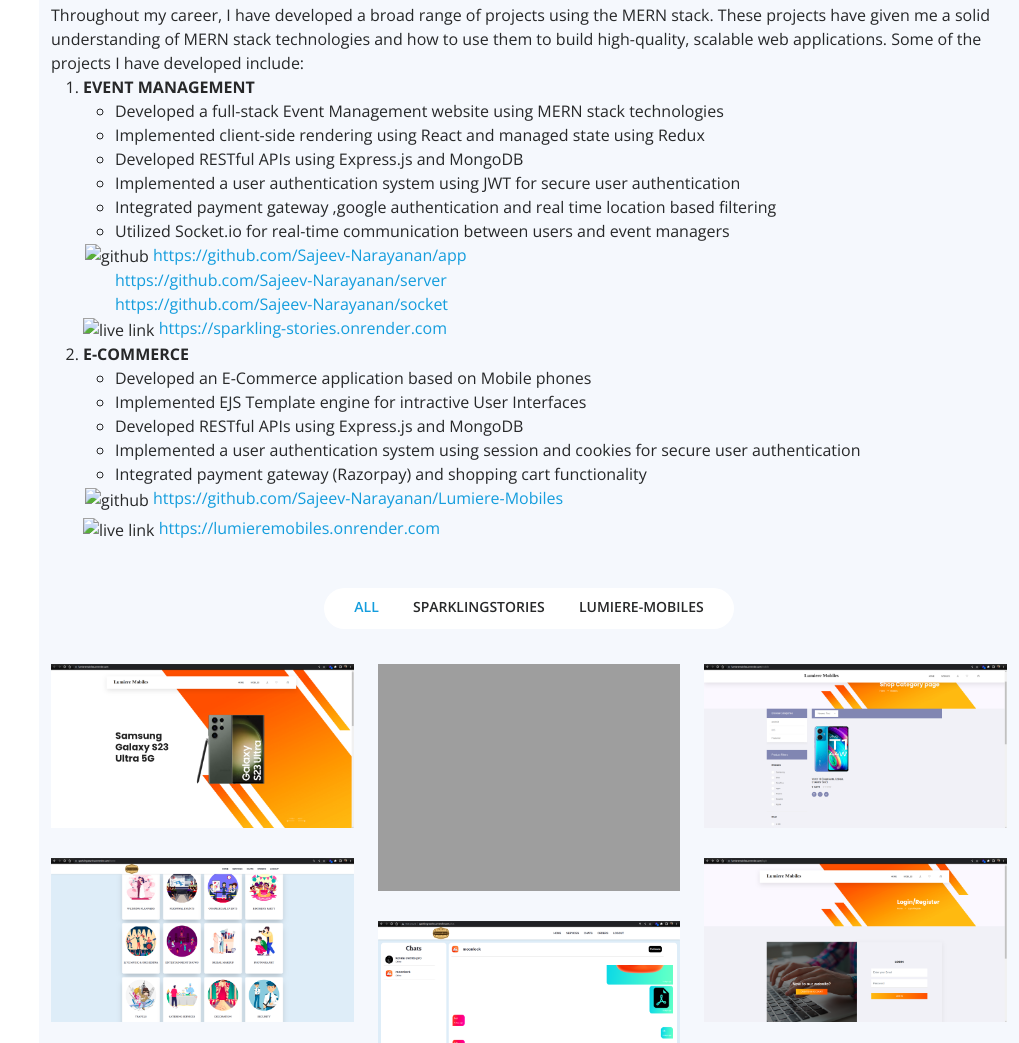
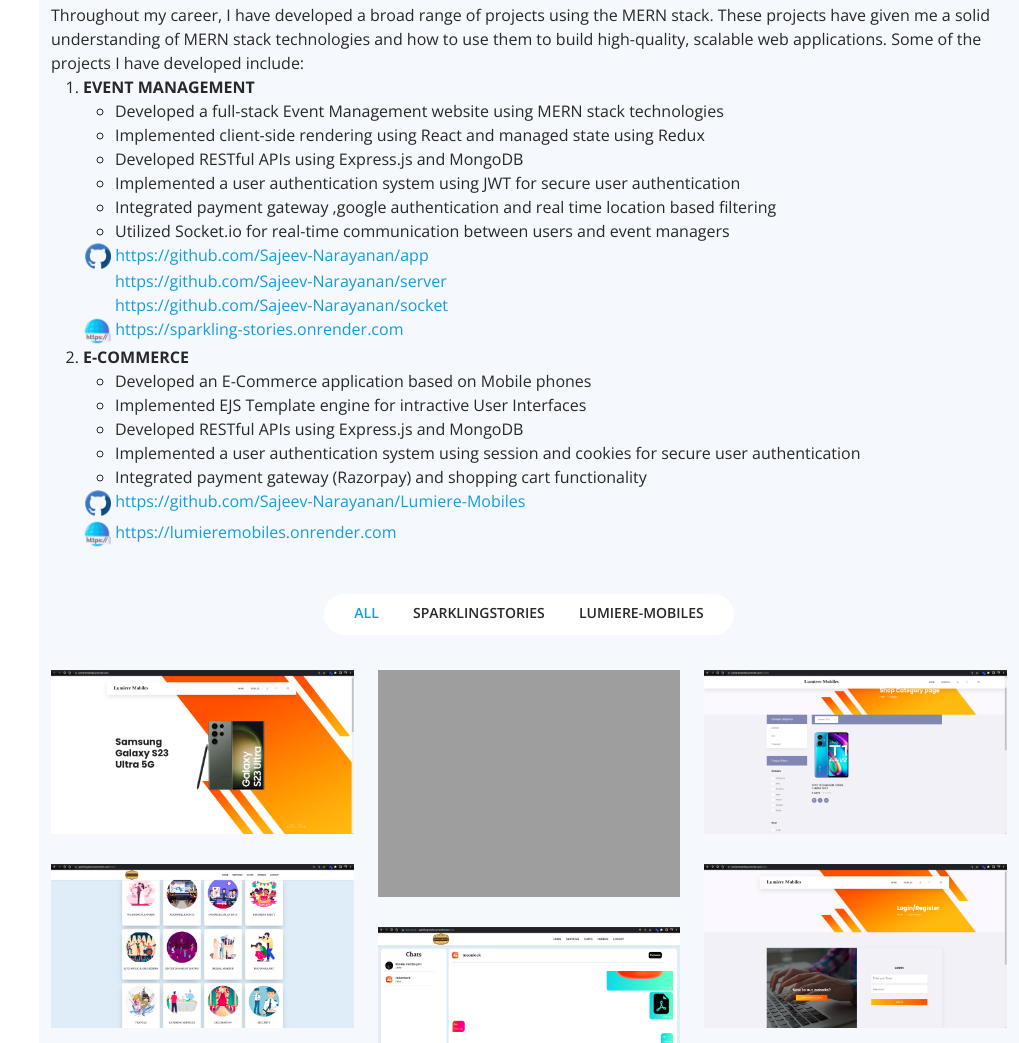
Before and after one commit to Sajeev-Narayanan/sajeevnarayanan, a plain HTML site: page index.html in a window 1280 px wide. Shown: the part 3260-4303 px from the top of the page, without its empty margins (261-1280 px from the left). Drawn offline with nearby package versions, Linux system fonts and the light colour scheme; the site is published under a folder, as on GitHub Pages, so addresses that start at the root find nothing.

Commit message:
image error fixed

```diff
--- a/index.html
+++ b/index.html
@@ -382,7 +382,7 @@
                 <li>Integrated payment gateway ,google authentication and real time location based filtering</li>
                 <li>Utilized Socket.io for real-time communication between users and event managers</li>
                 <li type="none">
-                  <img style="margin-left: -30px;" src="/assets/img/github (2).png" alt="github" width="26px">
+                  <img style="margin-left: -30px;" src="assets/img/github (2).png" alt="github" width="26px">
                   <a href="https://github.com/Sajeev-Narayanan/app"
                     target="_blank">https://github.com/Sajeev-Narayanan/app</a><br>
                   <a href="https://github.com/Sajeev-Narayanan/server"
@@ -391,7 +391,7 @@
                     target="_blank">https://github.com/Sajeev-Narayanan/socket</a>
                 </li>
                 <li type="none">
-                  <img style="margin-left: -32px;" src="/assets/img/web-link.png" alt="live link" width="28px">
+                  <img style="margin-left: -32px;" src="assets/img/web-link.png" alt="live link" width="28px">
                   <a href="https://sparkling-stories.onrender.com"
                     target="_blank">https://sparkling-stories.onrender.com</a>
                 </li>
@@ -408,12 +408,12 @@
                 </li>
                 <li>Integrated payment gateway (Razorpay) and shopping cart functionality</li>
                 <li type="none">
-                  <img style="margin-left: -30px;" src="/assets/img/github (2).png" alt="github" width="26px">
+                  <img style="margin-left: -30px;" src="assets/img/github (2).png" alt="github" width="26px">
                   <a href="https://github.com/Sajeev-Narayanan/Lumiere-Mobiles"
                     target="_blank">https://github.com/Sajeev-Narayanan/Lumiere-Mobiles</a>
                 </li>
                 <li type="none" style="margin-top: 4px;">
-                  <img style="margin-left: -32px;" src="/assets/img/web-link.png" alt="live link" width="28px">
+                  <img style="margin-left: -32px;" src="assets/img/web-link.png" alt="live link" width="28px">
                   <a href="https://lumieremobiles.onrender.com" target="_blank">https://lumieremobiles.onrender.com</a>
                 </li>
               </ul>
```
